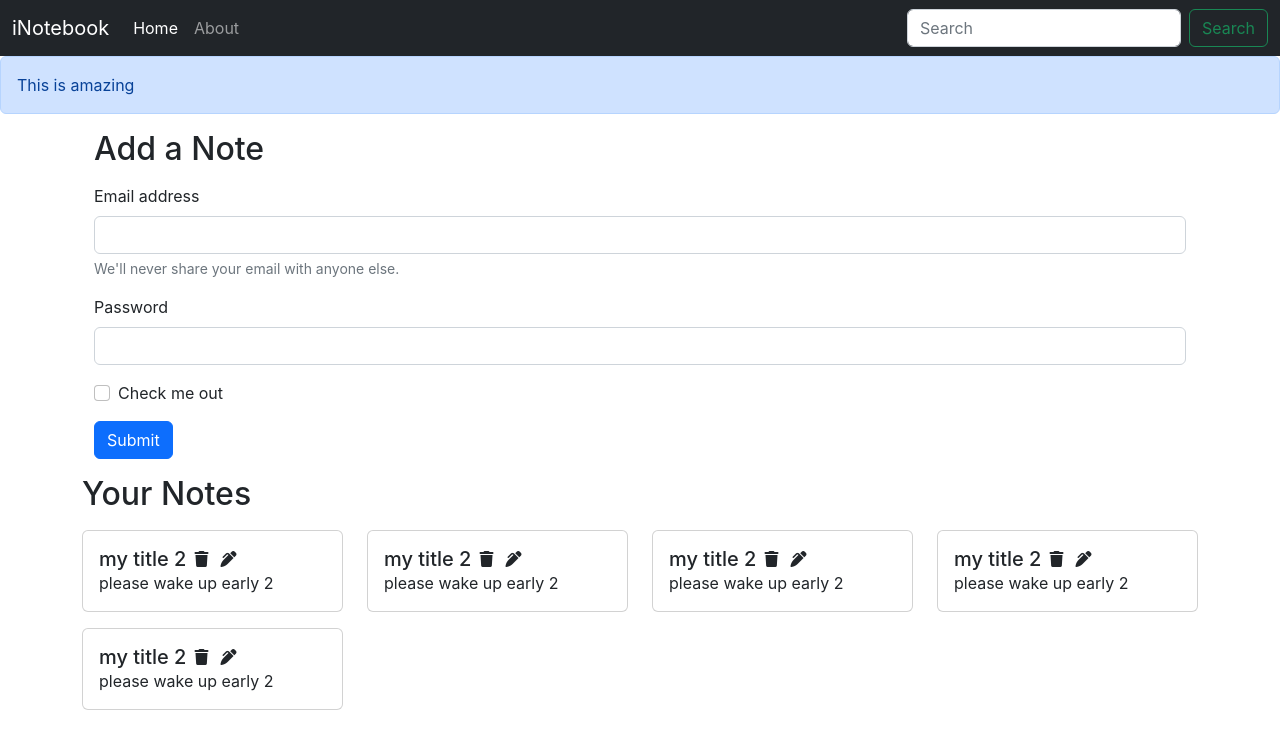
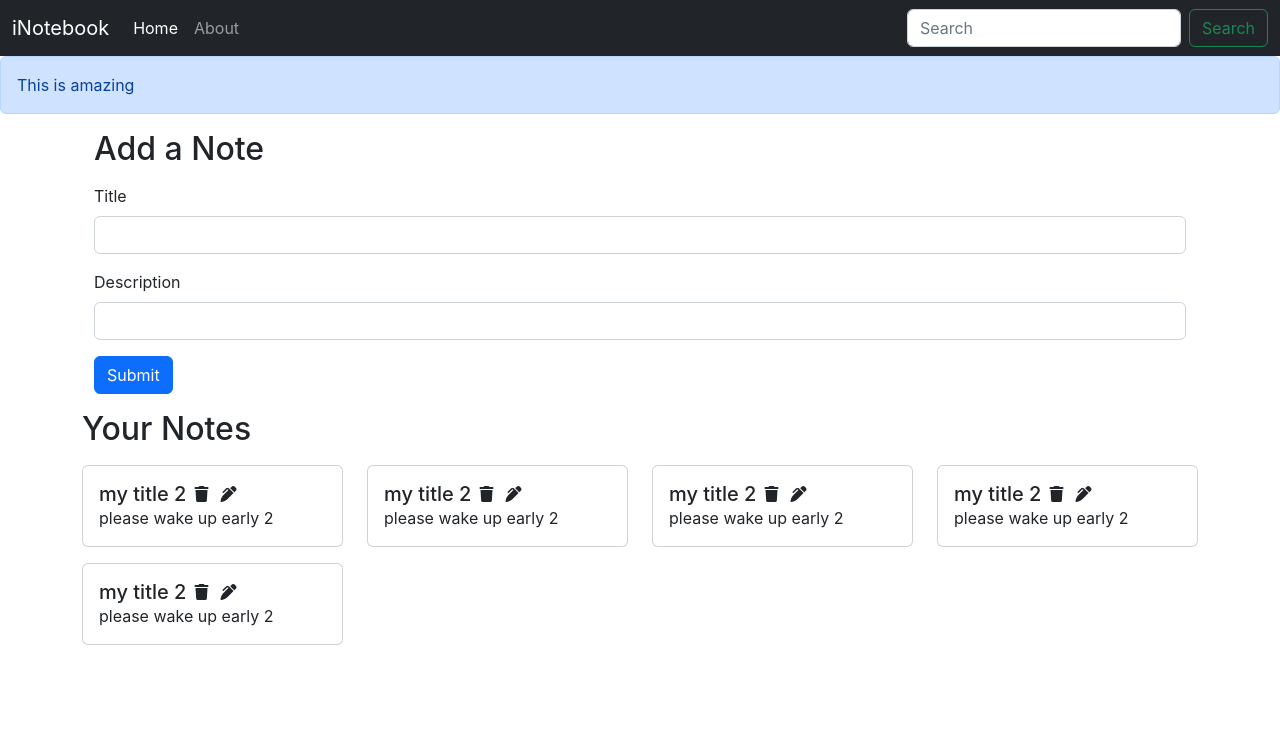
Before and after one commit to Sahil-pillania/react_inotebook, a React (Create React App) app: page / in a window 1280 px wide. Shown: the top 748 px of the page. Built offline with nearby package versions, Linux system fonts and the light colour scheme.

Commit message:
Added add note functionality

```diff
--- /dev/null
+++ b/src/components/AddNote.js
@@ -0,0 +1,58 @@
+import React, { useContext, useState } from "react";
+import noteContext from "../context/notes/noteContext";
+
+const AddNote = () => {
+  const context = useContext(noteContext);
+  const { addNote } = context;
+
+  const [note, setNote] = useState({
+    title: "",
+    description: "",
+    tag: "Default",
+  });
+  const onChange = (e) => {
+    setNote({ ...note, [e.target.name]: e.target.value });
+  };
+  const handleClick = (e) => {
+    e.preventDefault();
+    addNote(note.title, note.description, note.tag);
+  };
+  return (
+    <div className="container">
+      <h2>Add a Note</h2>
+      <form className="my-3">
+        <div className="mb-3">
+          <label htmlFor="exampleInputEmail1" className="form-label">
+            Title
+          </label>
+          <input
+            type="text"
+            className="form-control"
+            id="title"
+            aria-describedby="title"
+            name="title"
+            onChange={onChange}
+          />
+        </div>
+        <div className="mb-3">
+          <label htmlFor="description" className="form-label">
+            Description
+          </label>
+          <input
+            type="text"
+            className="form-control"
+            id="description"
+            name="description"
+            onChange={onChange}
+          />
+        </div>
+
+        <button type="submit" onClick={handleClick} className="btn btn-primary">
+          Submit
+        </button>
+      </form>
+    </div>
+  );
+};
+
+export default AddNote;
--- a/src/components/Alert.js
+++ b/src/components/Alert.js
@@ -3,7 +3,7 @@
 const Alert = (props) => {
   return (
     <div>
-      <div class="alert alert-primary" role="alert">
+      <div className="alert alert-primary" role="alert">
         {props.message}
       </div>
     </div>
--- a/src/components/Home.js
+++ b/src/components/Home.js
@@ -1,4 +1,5 @@
 import React from "react";
+
 
 import Notes from "./Notes";
 
@@ -7,48 +8,6 @@
 
   return (
     <div>
-      <div className="container">
-        <h2>Add a Note</h2>
-        <form className="my-3">
-          <div className="mb-3">
-            <label htmlFor="exampleInputEmail1" className="form-label">
-              Email address
-            </label>
-            <input
-              type="email"
-              className="form-control"
-              id="exampleInputEmail1"
-              aria-describedby="emailHelp"
-            />
-            <div id="emailHelp" className="form-text">
-              We'll never share your email with anyone else.
-            </div>
-          </div>
-          <div className="mb-3">
-            <label htmlFor="exampleInputPassword1" className="form-label">
-              Password
-            </label>
-            <input
-              type="password"
-              className="form-control"
-              id="exampleInputPassword1"
-            />
-          </div>
-          <div className="mb-3 form-check">
-            <input
-              type="checkbox"
-              className="form-check-input"
-              id="exampleCheck1"
-            />
-            <label className="form-check-label" htmlFor="exampleCheck1">
-              Check me out
-            </label>
-          </div>
-          <button type="submit" className="btn btn-primary">
-            Submit
-          </button>
-        </form>
-      </div>
       {/* Notes Component added */}
       <Notes />
     </div>
--- a/src/components/Notes.js
+++ b/src/components/Notes.js
@@ -1,17 +1,22 @@
 import React, { useContext } from "react";
 import noteContext from "../context/notes/noteContext";
+
+import AddNote from "./AddNote";
 import NoteItem from "./NoteItem";
 
 const Notes = () => {
   const context = useContext(noteContext);
-  const { notes, setNotes } = context;
+  const { notes } = context;
   return (
+    <>
+      <AddNote />
       <div className="row my-3">
         <h2>Your Notes</h2>
         {notes.map((note) => {
           return <NoteItem key={note._id} note={note} />;
         })}
       </div>
+    </>
   );
 };
 
--- a/src/context/notes/NoteState.js
+++ b/src/context/notes/NoteState.js
@@ -52,8 +52,27 @@
 
   const [notes, setNotes] = useState(notesInitial);
 
+  //Add note
+  const addNote = (title, description, tag) => {
+    // todo api call
+    console.log("Adding a new note");
+    let note = {
+      _id: "6291a266173454350d3cbcc8a9578f1",
+      user: "628a5d1eda05fa63afb77cb9",
+      title: title,
+      description: description,
+      tag: tag,
+      date: "2022-05-28T04:34:41.419Z",
+      __v: 0,
+    };
+    setNotes(notes.concat(note));
+  };
+  // Delete a note
+  const deleteNote = (id) => {};
+  // Edit a note
+  const editNote = () => {};
   return (
-    <noteContext.Provider value={{ notes, setNotes }}>
+    <noteContext.Provider value={{ notes, addNote, deleteNote, editNote }}>
       {props.children}
     </noteContext.Provider>
   );
--- a/src/index.css
+++ b/src/index.css
@@ -1,13 +1,16 @@
 body {
   margin: 0;
-  font-family: -apple-system, BlinkMacSystemFont, 'Segoe UI', 'Roboto', 'Oxygen',
-    'Ubuntu', 'Cantarell', 'Fira Sans', 'Droid Sans', 'Helvetica Neue',
+  font-family: -apple-system, BlinkMacSystemFont, "Segoe UI", "Roboto", "Oxygen",
+    "Ubuntu", "Cantarell", "Fira Sans", "Droid Sans", "Helvetica Neue",
     sans-serif;
   -webkit-font-smoothing: antialiased;
   -moz-osx-font-smoothing: grayscale;
 }
 
 code {
-  font-family: source-code-pro, Menlo, Monaco, Consolas, 'Courier New',
+  font-family: source-code-pro, Menlo, Monaco, Consolas, "Courier New",
     monospace;
 }
+i {
+  cursor: pointer;
+}
```
Lines whose indentation alone changed are shown as unchanged.
